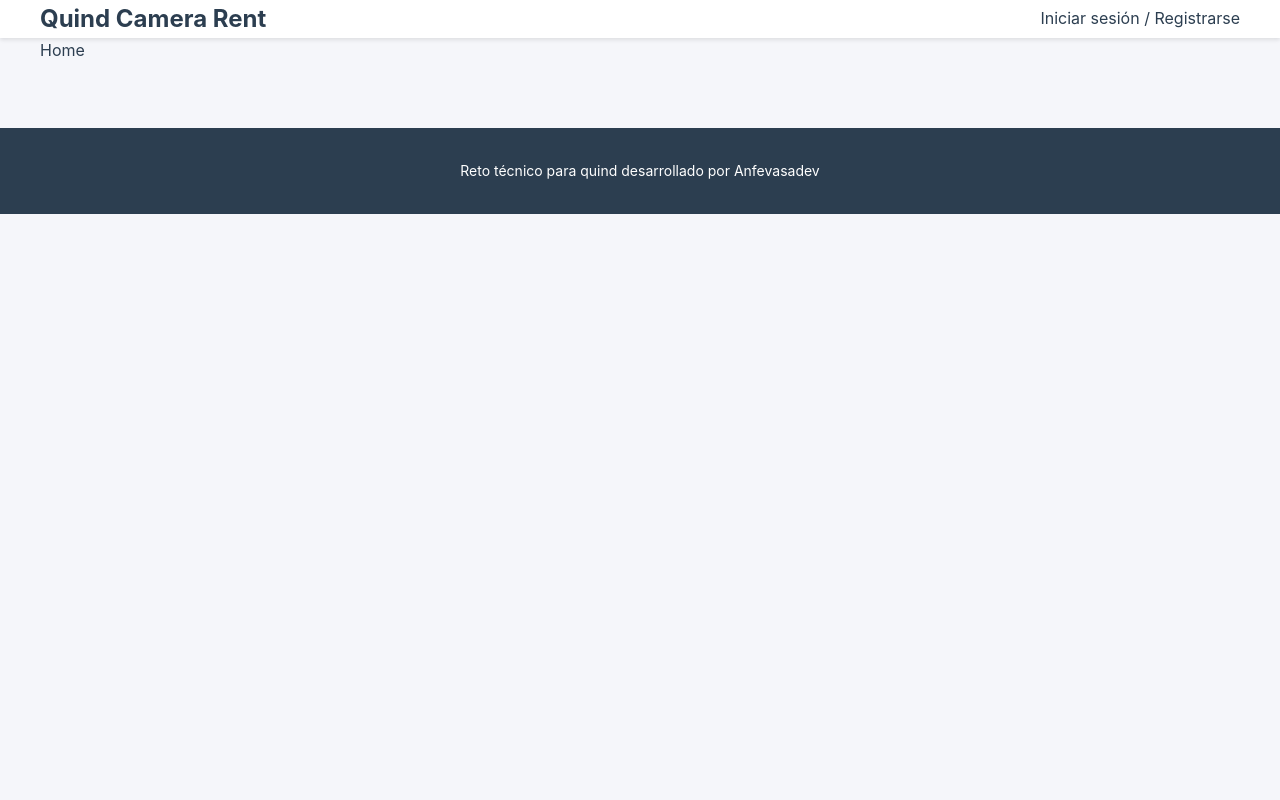
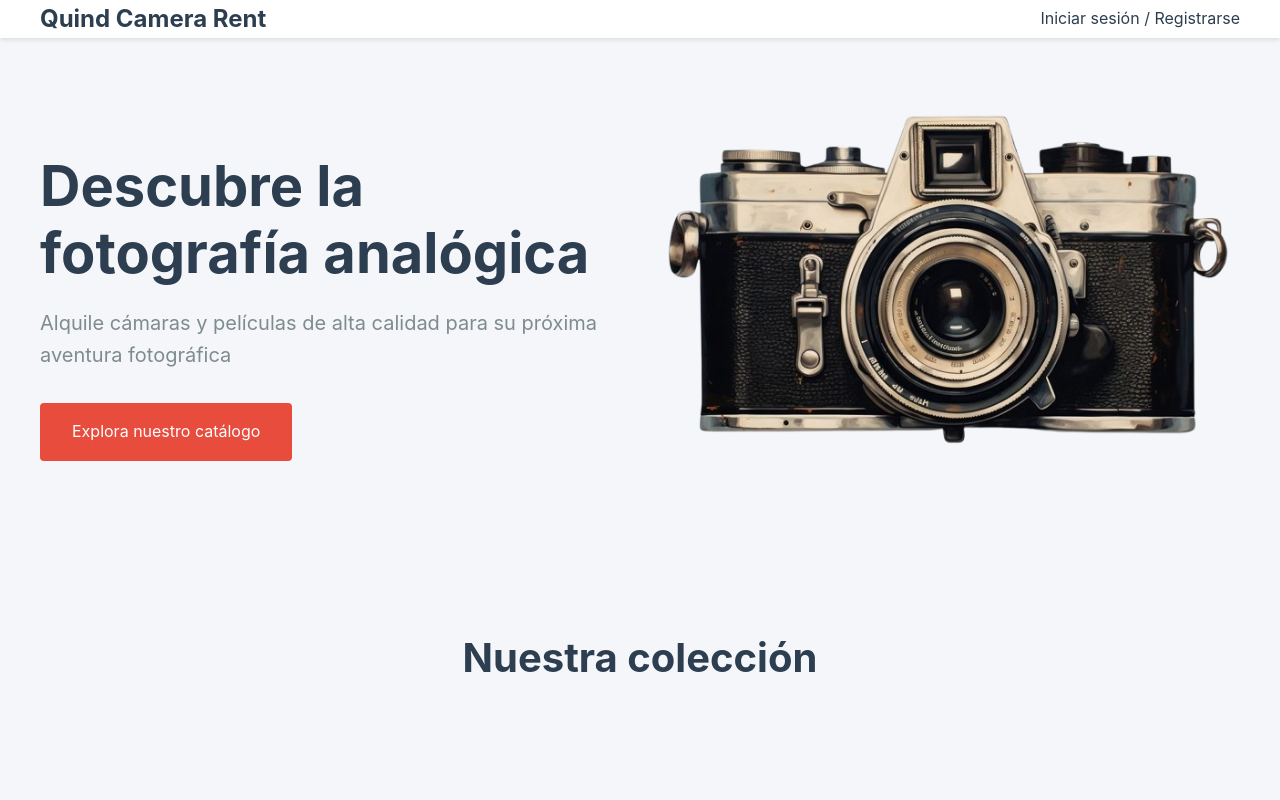
Before and after one commit to Anfevasadev/quind-camera-rent, a React (Vite) app in the folder front/: page / in a window 1280 px wide. Shown: the top 800 px of the page. Built offline with nearby package versions, Linux system fonts and the light colour scheme.

Commit message:
Add Hero component and enhance Home page layout

```diff
--- /dev/null
+++ b/front/src/components/Hero.jsx
@@ -0,0 +1,25 @@
+import { Link } from "react-router-dom";
+import HeroCamImg from "../assets/vintage-cam.png";
+import "../styles/components/Hero.css";
+
+const Hero = () => {
+  return (
+    <section className="hero">
+      <div className="hero__content">
+        <h1 className="hero__title">Descubre la fotografía analógica</h1>
+        <p className="hero__subtitle">
+          Alquile cámaras y películas de alta calidad para su próxima aventura
+          fotográfica
+        </p>
+        <a href="#catalog" className="hero__cta">
+          Explora nuestro catálogo
+        </a>
+      </div>
+      <div className="hero__image">
+        <img src={HeroCamImg} alt="Vintage camera" className="hero__img" />
+      </div>
+    </section>
+  );
+};
+
+export default Hero;
--- a/front/src/pages/Home.jsx
+++ b/front/src/pages/Home.jsx
@@ -1,5 +1,15 @@
+import Hero from '../components/Hero';
+import '../styles/pages/Home.css';
+
 function Home() {
-  return <div>Home</div>;
+  return (
+    <div className="home">
+      <Hero />
+      <div id="catalog" className="home__catalog">
+        <h2 className="home__catalog-title">Nuestra colección</h2>
+      </div>
+    </div>
+  );
 }
 
 export default Home;
--- /dev/null
+++ b/front/src/styles/components/Hero.css
@@ -0,0 +1,49 @@
+.hero {
+    display: flex;
+    align-items: center;
+    justify-content: space-between;
+    padding: 4rem 0;
+    gap: 2rem;
+  }
+
+  .hero__content {
+    flex: 1;
+  }
+
+  .hero__title {
+    font-size: 3.5rem;
+    color: var(--color-primary);
+    margin-bottom: 1rem;
+    line-height: 1.2;
+  }
+
+  .hero__subtitle {
+    font-size: 1.25rem;
+    color: var(--color-text-light);
+    margin-bottom: 2rem;
+  }
+
+  .hero__cta {
+    display: inline-block;
+    padding: 1rem 2rem;
+    background-color: var(--color-accent);
+    color: var(--color-white);
+    text-decoration: none;
+    border-radius: 4px;
+    transition: background-color 0.3s ease;
+  }
+
+  .hero__cta:hover {
+    background-color: #c0392b;
+  }
+
+  .hero__image {
+    flex: 1;
+  }
+
+  .hero__img {
+    width: 100%;
+    max-width: 800px;
+    height: auto;
+    border-radius: 8px;
+  }
```
Also changed, not shown: front/src/assets/vintage-cam.png (added).
